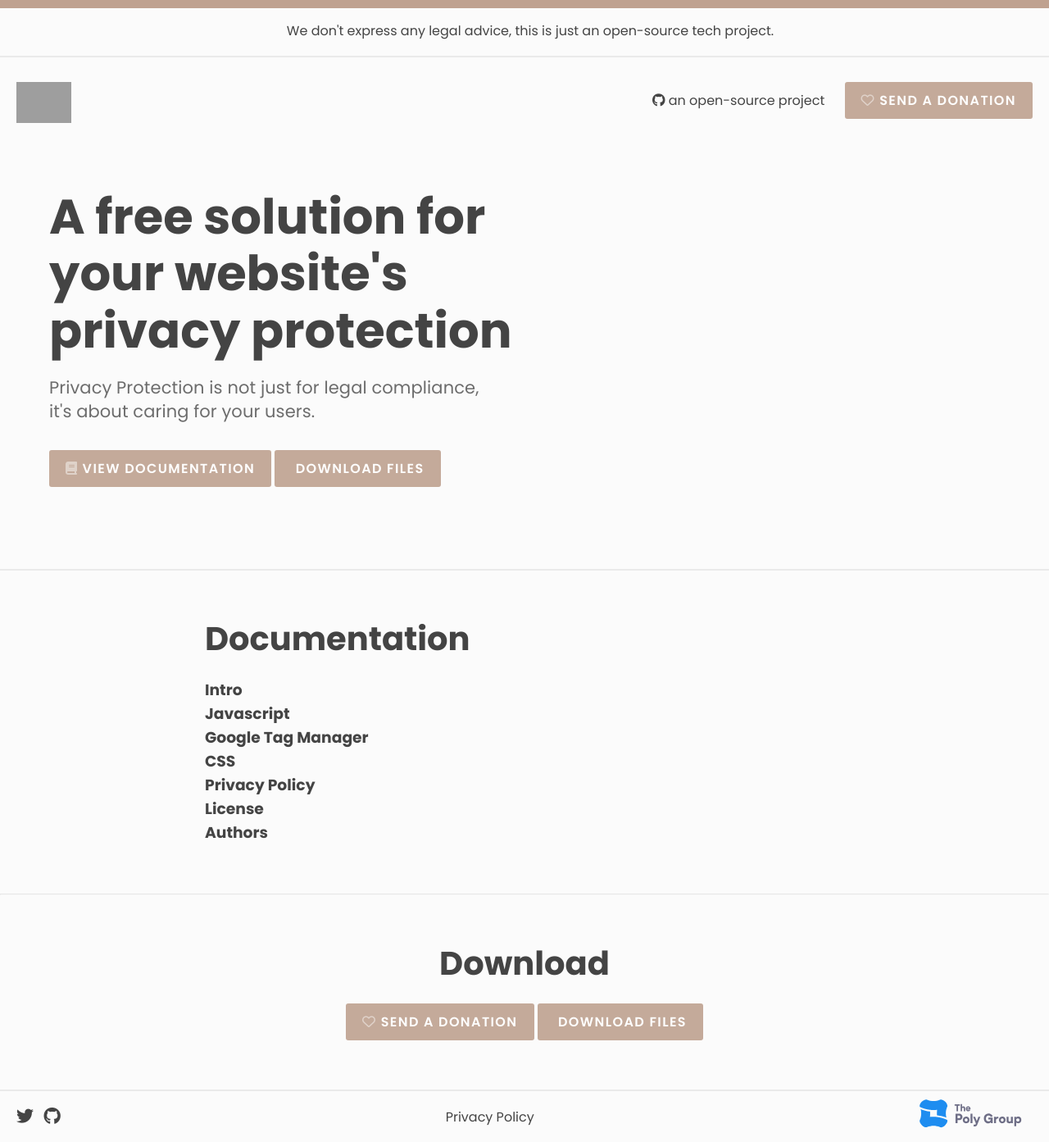
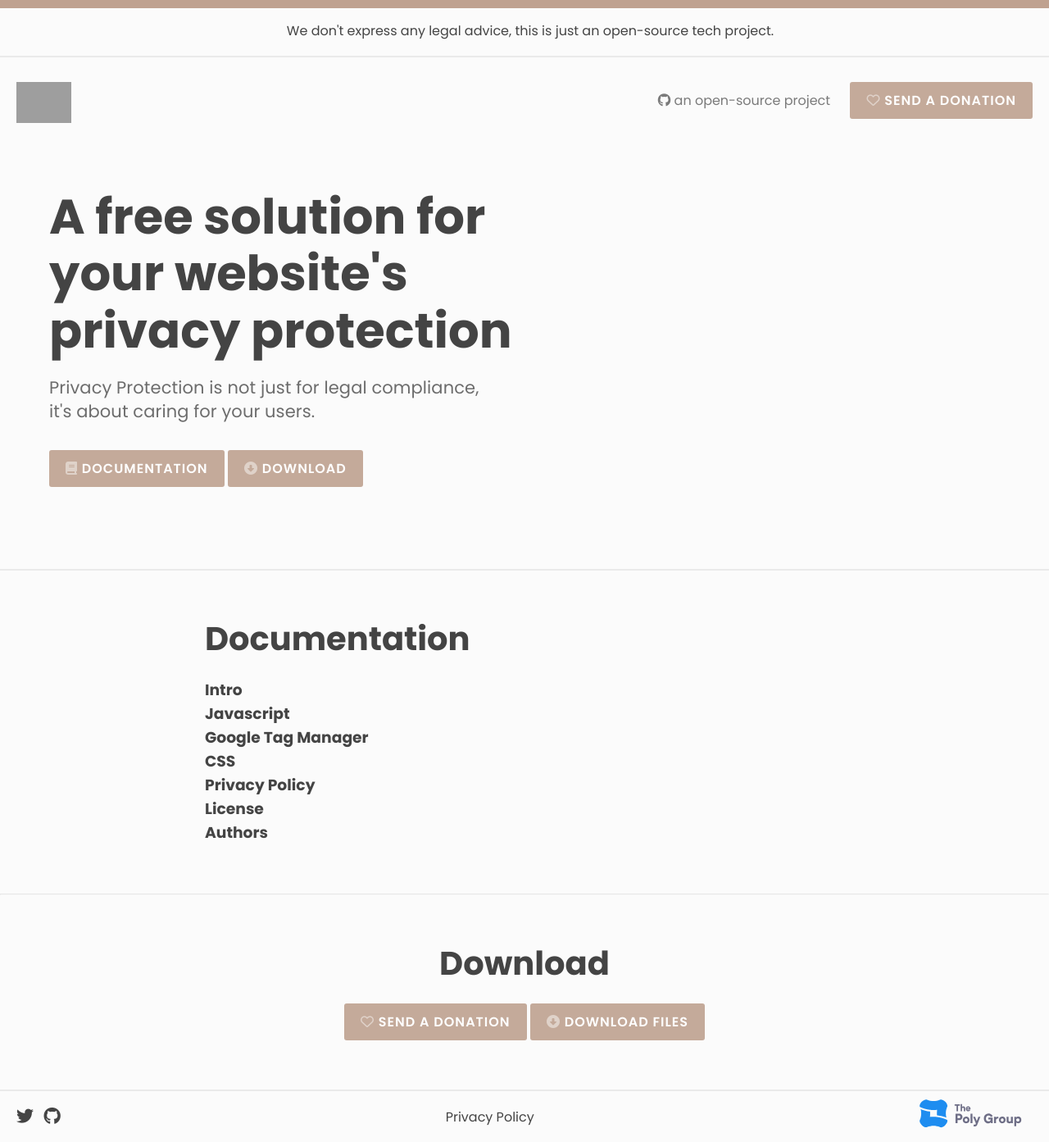
Before and after one commit to polyfen/polycookiessite, a PHP site: page / in a window 1280 px wide. Shown: the whole page at 82% size. Run offline with PHP 8.4, Linux system fonts and the light colour scheme; some libraries are stand-ins or nearby versions; grey boxes are pictures that could not be loaded.

Commit message:
Added GTM

```diff
--- a/app/css/header.css
+++ b/app/css/header.css
@@ -11,6 +11,14 @@ header img {
 
 header nav {
     float: right;
+}
+
+a#github {
+    opacity: 0.7;
+}
+
+a#github:hover {
+    opacity: 1;
 }
 
 /*---------- HEADER end ------------*/
--- a/app/css/typography.css
+++ b/app/css/typography.css
@@ -102,7 +102,7 @@ p strong, li strong {
 
 button, a.buttons /* (mobile) */ {
   font-size: 16px;
-  letter-spacing: 1.4px;
+  letter-spacing: 1px;
   line-height: normal;
   text-align: center;
   font-weight: 600 /* semi-bold */;
--- a/index.php
+++ b/index.php
@@ -17,6 +17,11 @@
 
   <body id="home">
 
+    <!-- Google Tag Manager (noscript) -->
+    <noscript><iframe src="https://www.googletagmanager.com/ns.html?id=GTM-TRC582D"
+    height="0" width="0" style="display:none;visibility:hidden"></iframe></noscript>
+    <!-- End Google Tag Manager (noscript) -->
+
     <div id="hello-bar">
       <small>We don't express any legal advice, this is just an open-source tech project.</small>
     </div>
@@ -30,8 +35,8 @@
       <section id="hero-cover">
         <h1>A free solution for your website's privacy protection</h1>
         <p>Privacy Protection is not just for legal compliance, it's about caring for your users.</p>
-        <button><i class="fa-solid fa-book"></i> View Documentation</button>
-        <button><i class="fa-solid fa-folder-arrow-down"></i> Download Files</button>
+        <button><i class="fa-solid fa-book"></i> Documentation</button>
+        <button><i class="fa-solid fa-circle-down"></i> Download</button>
       </section>
 
       <section id="documentation" class="container">
@@ -50,7 +55,7 @@
       <section id="download" class="container">
         <h2>Download</h2>
         <a href=""><button class="donation-button"><i class="fa-regular fa-heart"></i><i class="fa-solid fa-heart"></i> Send a Donation</button></a>
-        <button><i class="fa-solid fa-folder-arrow-down"></i> Download Files</button>
+        <button><i class="fa-solid fa-circle-down"></i> Download Files</button>
 
       </section>
 
--- a/sections/head.php
+++ b/sections/head.php
@@ -25,8 +25,23 @@
   <meta name="robots" content="index,follow">
   <!-- PAGE-SPECIFIC META end -->
 
+  <!-- Google Tag Manager -->
+  <script>(function(w,d,s,l,i){w[l]=w[l]||[];w[l].push({'gtm.start':
+  new Date().getTime(),event:'gtm.js'});var f=d.getElementsByTagName(s)[0],
+  j=d.createElement(s),dl=l!='dataLayer'?'&l='+l:'';j.async=true;j.src=
+  'https://www.googletagmanager.com/gtm.js?id='+i+dl;f.parentNode.insertBefore(j,f);
+  })(window,document,'script','dataLayer','GTM-TRC582D');</script>
+  <!-- End Google Tag Manager -->
+
 
   <!-- FAVICON -->
+  <link rel="apple-touch-icon" sizes="180x180" href="/apple-touch-icon.png">
+  <link rel="icon" type="image/png" sizes="32x32" href="/favicon-32x32.png">
+  <link rel="icon" type="image/png" sizes="16x16" href="/favicon-16x16.png">
+  <link rel="manifest" href="/site.webmanifest">
+  <link rel="mask-icon" href="/safari-pinned-tab.svg" color="#bfa290">
+  <meta name="msapplication-TileColor" content="#bfa290">
+  <meta name="theme-color" content="#bfa290">
 
   <!-- FONTAWESOME -->
   <script src="https://kit.fontawesome.com/8412458317.js" crossorigin="anonymous"></script>
--- a/sections/header.php
+++ b/sections/header.php
@@ -1,7 +1,7 @@
 <header>
   <img src="imgs/poly-cookies-logo.svg" height="50px" width="auto" alt="Poly Cookies">
   <nav>
-    <a href="https://github.com/The-Poly-Group" target="_blank" style="margin-right:20px;"><i class="fa-brands fa-github"></i> an open-source project</a>
+    <a id="github" href="https://github.com/The-Poly-Group" target="_blank" style="margin-right:20px;"><i class="fa-brands fa-github"></i> an open-source project</a>
     <a href=""><button class="donation-button"><i class="fa-regular fa-heart"></i><i class="fa-solid fa-heart"></i> Send a Donation</button></a>
   </nav>
 </header>
```
Also changed, not shown: browserconfig.xml (added, +9 -0 lines), android-chrome-192x192.png (added), android-chrome-512x512.png (added), apple-touch-icon.png (added), favicon-16x16.png (added), favicon-32x32.png (added), favicon.ico (added), mstile-150x150.png (added), safari-pinned-tab.svg (added), site.webmanifest (added).
